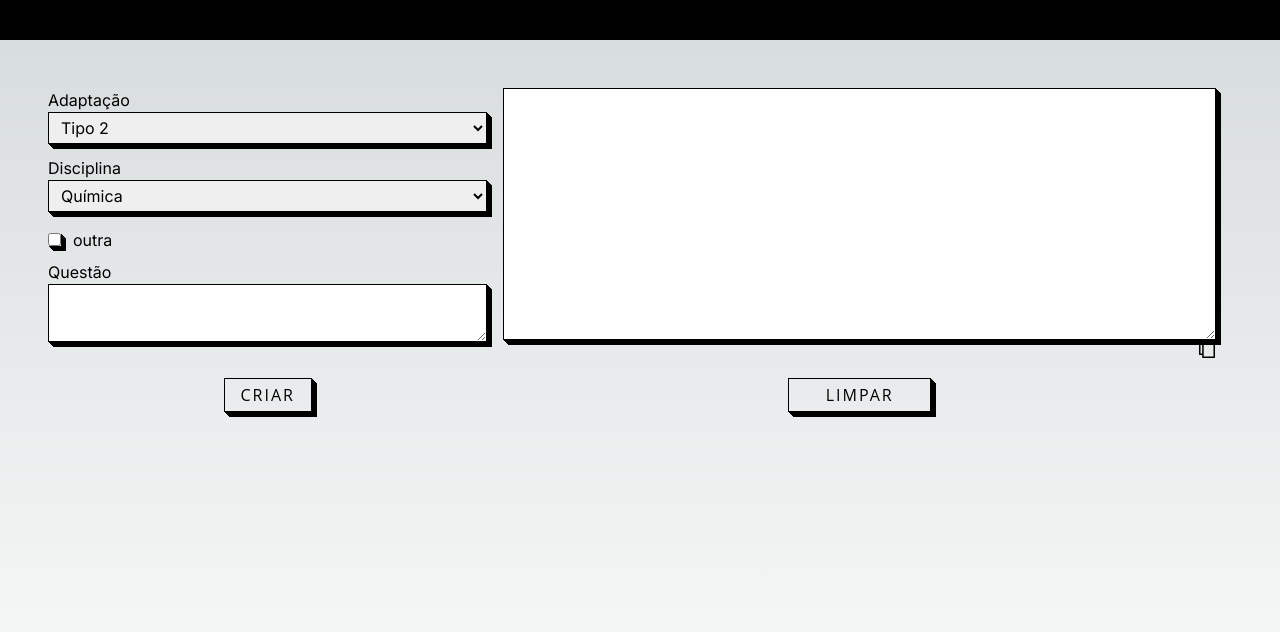
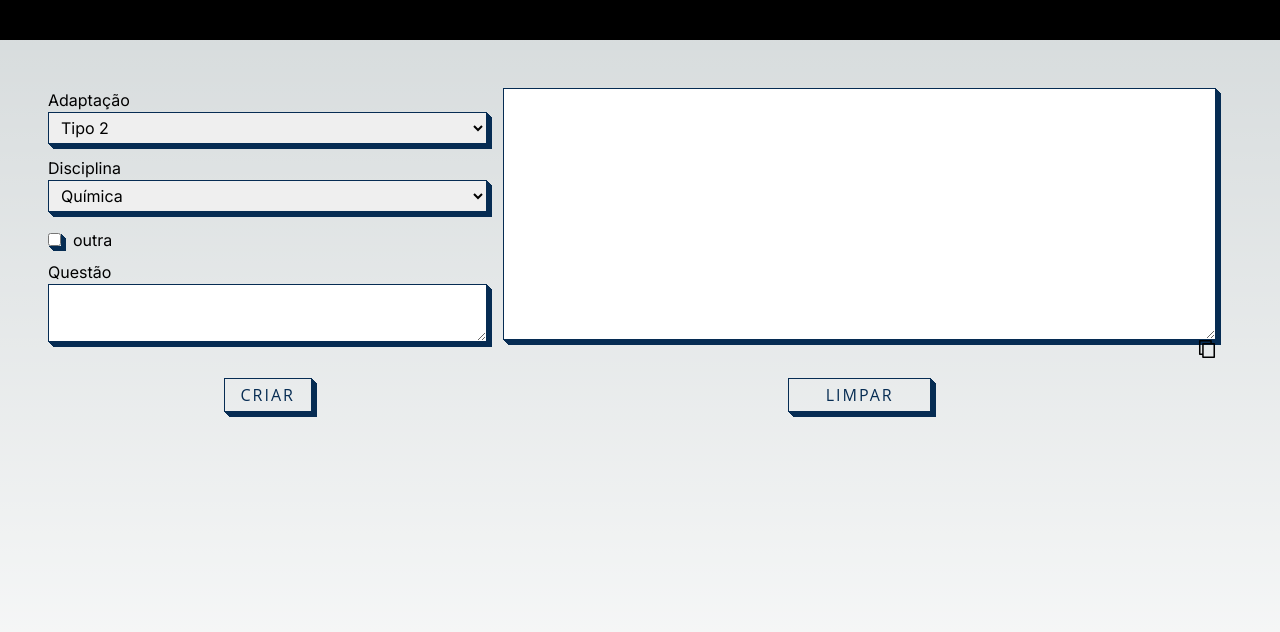
Before and after one commit to felipeeu/teacherai, a Next.js app: page /adapted in a window 1280 px wide. Shown: the top 632 px of the page. Built offline with nearby package versions, Linux system fonts and the light colour scheme.

Commit message:
add css improvements

```diff
--- a/app/globals.css
+++ b/app/globals.css
@@ -6,6 +6,12 @@
   --foreground-rgb: 0, 0, 0;
   --background-start-rgb: 214, 219, 220;
   --background-end-rgb: 255, 255, 255;
+  --mopi-blue: #062c53;
+  --mopi-shadow: 1px 1px 0px 0px var(--mopi-blue),
+    2px 2px 0px 0px var(--mopi-blue), 3px 3px 0px 0px var(--mopi-blue),
+    4px 4px 0px 0px var(--mopi-blue), 5px 5px 0px 0px var(--mopi-blue);
+  --mopi-border: 1px solid var(--mopi-blue);
+  --text-color: var(--mopi-blue);
 }
 
 @media (prefers-color-scheme: dark) {
--- a/app/ui/adapted.module.css
+++ b/app/ui/adapted.module.css
@@ -6,12 +6,11 @@
   letter-spacing: 2px;
   text-decoration: none;
   text-transform: uppercase;
-  color: #000;
+  color: var(--text-color);
   cursor: pointer;
-  border: 1px solid;
+  border: var(--mopi-border);
   padding: 0.25em 0.5em;
-  box-shadow: 1px 1px 0px 0px, 2px 2px 0px 0px, 3px 3px 0px 0px, 4px 4px 0px 0px,
-    5px 5px 0px 0px;
+  box-shadow: var(--mopi-shadow);
   position: relative;
   user-select: none;
   -webkit-user-select: none;
@@ -32,9 +31,14 @@
 }
 .textarea {
   height: 100%;
-  border: 1px solid;
+  border: var(--mopi-border);
   padding: 0.25em 0.5em;
-  box-shadow: 1px 1px 0px 0px, 2px 2px 0px 0px, 3px 3px 0px 0px, 4px 4px 0px 0px,
-    5px 5px 0px 0px;
+  box-shadow: var(--mopi-shadow);
   touch-action: manipulation;
 }
+
+.checkbox {
+  border: var(--mopi-border);
+  padding: 0.25em 0.5em;
+  box-shadow: var(--mopi-shadow);
+}
--- a/tailwind.config.ts
+++ b/tailwind.config.ts
@@ -8,6 +8,9 @@ const config: Config = {
   ],
   theme: {
     extend: {
+      backgroundColor: {
+        "mopi-blue": "#062c53",
+      },
       backgroundImage: {
         "gradient-radial": "radial-gradient(var(--tw-gradient-stops))",
         "gradient-conic":
```
